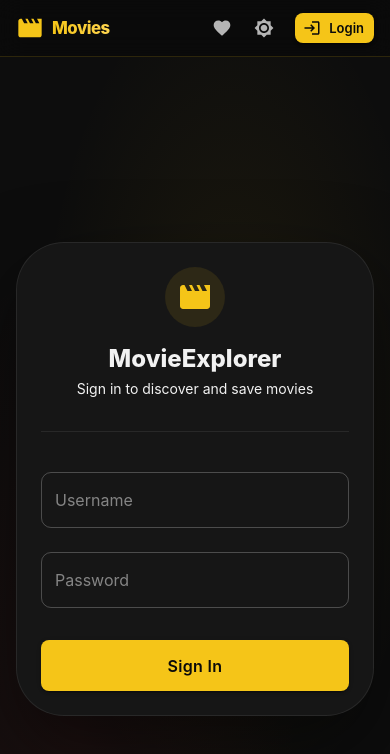
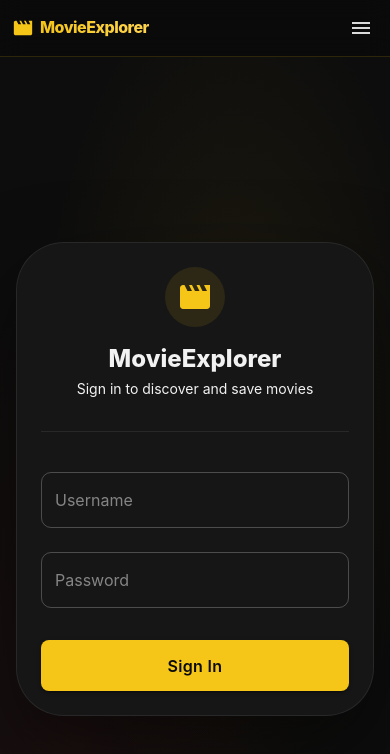
Before and after one commit to sanjanarathnyke/movie-explorer, a React (Create React App) app: page /login in a window 390 px wide. Shown: the top 754 px of the page. Built offline with nearby package versions, Linux system fonts and the light colour scheme; no server answers.

Commit message:
fix: mobile responsive navbar with hamburger drawer, fix horizontal overflow

```diff
--- a/src/components/Navbar/Navbar.js
+++ b/src/components/Navbar/Navbar.js
@@ -1,5 +1,9 @@
-import React from 'react';
-import { AppBar, Toolbar, Typography, Button, IconButton, Box, Avatar, Tooltip } from '@mui/material';
+import React, { useState } from 'react';
+import {
+  AppBar, Toolbar, Typography, Button, IconButton, Box, Avatar,
+  Tooltip, Drawer, List, ListItem, ListItemButton, ListItemIcon,
+  ListItemText, Divider,
+} from '@mui/material';
 import Brightness4Icon from '@mui/icons-material/Brightness4';
 import Brightness7Icon from '@mui/icons-material/Brightness7';
 import MovieIcon from '@mui/icons-material/Movie';
@@ -7,6 +11,8 @@ import FavoriteIcon from '@mui/icons-material/Favorite';
 import HomeIcon from '@mui/icons-material/Home';
 import LogoutIcon from '@mui/icons-material/Logout';
 import LoginIcon from '@mui/icons-material/Login';
+import MenuIcon from '@mui/icons-material/Menu';
+import CloseIcon from '@mui/icons-material/Close';
 import { Link, useNavigate, useLocation } from 'react-router-dom';
 import { useAuth } from '../../context/AuthContext';
 import { useThemeContext } from '../../context/ThemeContext';
@@ -16,6 +22,7 @@ export default function Navbar() {
   const { mode, toggleTheme } = useThemeContext();
   const navigate = useNavigate();
   const location = useLocation();
+  const [drawerOpen, setDrawerOpen] = useState(false);
 
   const isActive = (path) => location.pathname === path;
 
@@ -34,131 +41,209 @@ export default function Navbar() {
     '&:hover': { color: '#F5C518', background: 'transparent' },
   });
 
+  const handleDrawerClose = () => setDrawerOpen(false);
+
+  const handleLogout = () => {
+    logout();
+    navigate('/login');
+    handleDrawerClose();
+  };
+
+  /* ── Mobile Drawer ──────────────────────── */
+  const mobileDrawer = (
+    <Drawer
+      anchor="right"
+      open={drawerOpen}
+      onClose={handleDrawerClose}
+      PaperProps={{
+        sx: {
+          width: 260,
+          background: '#111',
+          borderLeft: '1px solid rgba(245,197,24,0.15)',
+        },
+      }}
+    >
+      {/* Drawer header */}
+      <Box sx={{ display: 'flex', alignItems: 'center', justifyContent: 'space-between', px: 2, py: 1.5 }}>
+        <Box sx={{ display: 'flex', alignItems: 'center', gap: 1 }}>
+          <MovieIcon sx={{ color: '#F5C518', fontSize: 22 }} />
+          <Typography sx={{ fontWeight: 800, fontSize: '1rem', color: '#F5C518' }}>
+            MovieExplorer
+          </Typography>
+        </Box>
+        <IconButton size="small" onClick={handleDrawerClose} sx={{ color: 'rgba(255,255,255,0.6)' }}>
+          <CloseIcon fontSize="small" />
+        </IconButton>
+      </Box>
+
+      <Divider sx={{ borderColor: 'rgba(255,255,255,0.08)' }} />
+
+      {/* User info */}
+      {user && (
+        <Box sx={{ px: 2, py: 2, display: 'flex', alignItems: 'center', gap: 1.5 }}>
+          <Avatar sx={{ width: 36, height: 36, bgcolor: '#F5C518', color: '#0a0a0a', fontWeight: 700, fontSize: '0.9rem' }}>
+            {user.username?.[0]?.toUpperCase()}
+          </Avatar>
+          <Typography sx={{ color: 'rgba(255,255,255,0.9)', fontWeight: 600, fontSize: '0.9rem' }}>
+            {user.username}
+          </Typography>
+        </Box>
+      )}
+
+      <Divider sx={{ borderColor: 'rgba(255,255,255,0.08)' }} />
+
+      {/* Nav items */}
+      <List sx={{ pt: 1 }}>
+        <ListItem disablePadding>
+          <ListItemButton
+            component={Link}
+            to="/"
+            onClick={handleDrawerClose}
+            sx={{ borderLeft: isActive('/') ? '3px solid #F5C518' : '3px solid transparent', color: isActive('/') ? '#F5C518' : 'rgba(255,255,255,0.75)' }}
+          >
+            <ListItemIcon sx={{ minWidth: 36, color: 'inherit' }}><HomeIcon fontSize="small" /></ListItemIcon>
+            <ListItemText primary="Home" primaryTypographyProps={{ fontWeight: 600, fontSize: '0.9rem' }} />
+          </ListItemButton>
+        </ListItem>
+
+        <ListItem disablePadding>
+          <ListItemButton
+            component={Link}
+            to="/favorites"
+            onClick={handleDrawerClose}
+            sx={{ borderLeft: isActive('/favorites') ? '3px solid #F5C518' : '3px solid transparent', color: isActive('/favorites') ? '#F5C518' : 'rgba(255,255,255,0.75)' }}
+          >
+            <ListItemIcon sx={{ minWidth: 36, color: 'inherit' }}><FavoriteIcon fontSize="small" /></ListItemIcon>
+            <ListItemText primary="Favorites" primaryTypographyProps={{ fontWeight: 600, fontSize: '0.9rem' }} />
+          </ListItemButton>
+        </ListItem>
+
+        <ListItem disablePadding>
+          <ListItemButton onClick={() => { toggleTheme(); handleDrawerClose(); }} sx={{ color: 'rgba(255,255,255,0.75)' }}>
+            <ListItemIcon sx={{ minWidth: 36, color: 'inherit' }}>
+              {mode === 'dark' ? <Brightness7Icon fontSize="small" /> : <Brightness4Icon fontSize="small" />}
+            </ListItemIcon>
+            <ListItemText primary={mode === 'dark' ? 'Light Mode' : 'Dark Mode'} primaryTypographyProps={{ fontWeight: 600, fontSize: '0.9rem' }} />
+          </ListItemButton>
+        </ListItem>
+      </List>
+
+      <Divider sx={{ borderColor: 'rgba(255,255,255,0.08)', mt: 'auto' }} />
+
+      {/* Logout / Login */}
+      <Box sx={{ p: 2 }}>
+        {user ? (
+          <Button
+            fullWidth
+            variant="outlined"
+            startIcon={<LogoutIcon />}
+            onClick={handleLogout}
+            sx={{ color: 'rgba(255,255,255,0.7)', borderColor: 'rgba(255,255,255,0.2)', '&:hover': { borderColor: 'error.main', color: 'error.main' } }}
+          >
+            Logout
+          </Button>
+        ) : (
+          <Button
+            fullWidth
+            variant="contained"
+            startIcon={<LoginIcon />}
+            component={Link}
+            to="/login"
+            onClick={handleDrawerClose}
+            sx={{ background: '#F5C518', color: '#0a0a0a', '&:hover': { background: '#e6b800' } }}
+          >
+            Login
+          </Button>
+        )}
+      </Box>
+    </Drawer>
+  );
+
   return (
-    <AppBar position="sticky">
-      <Toolbar sx={{ gap: 0.5, minHeight: { xs: 56, sm: 64 } }}>
+    <>
+      <AppBar position="sticky" sx={{ overflow: 'hidden' }}>
+        <Toolbar sx={{ minHeight: { xs: 56, sm: 64 }, px: { xs: 1.5, sm: 2 } }}>
+
           {/* Logo */}
           <Box
             component={Link}
             to="/"
-          sx={{
-            display: 'flex', alignItems: 'center', gap: 1,
-            textDecoration: 'none', flexGrow: 1,
-          }}
+            sx={{ display: 'flex', alignItems: 'center', gap: 0.75, textDecoration: 'none', flexGrow: 1, minWidth: 0 }}
           >
-          <MovieIcon sx={{ color: '#F5C518', fontSize: 28 }} />
+            <MovieIcon sx={{ color: '#F5C518', fontSize: { xs: 22, sm: 28 }, flexShrink: 0 }} />
             <Typography
               variant="h6"
+              noWrap
               sx={{
                 fontWeight: 800,
                 background: 'linear-gradient(90deg, #F5C518 0%, #FFD54F 100%)',
                 WebkitBackgroundClip: 'text',
                 WebkitTextFillColor: 'transparent',
                 letterSpacing: '-0.5px',
-              letterSpacing: '-0.5px',
-              fontSize: { xs: '1.05rem', sm: '1.2rem' },
-              display: { xs: 'none', sm: 'block' } // Optionally hide if we wanted, but let's keep it visible and just shrink it
+                fontSize: { xs: '1rem', sm: '1.2rem' },
               }}
             >
               MovieExplorer
             </Typography>
-          {/* Shorter title for very small screens */}
-          <Typography
-            variant="h6"
-            sx={{
-              fontWeight: 800,
-              background: 'linear-gradient(90deg, #F5C518 0%, #FFD54F 100%)',
-              WebkitBackgroundClip: 'text',
-              WebkitTextFillColor: 'transparent',
-              letterSpacing: '-0.5px',
-              fontSize: '1.05rem',
-              display: { xs: 'block', sm: 'none' }
-            }}
-          >
-            Movies
-          </Typography>
-
           </Box>
 
-        {/* Nav links */}
-        {/* Nav links (Desktop) */}
-        <Button startIcon={<HomeIcon sx={{ fontSize: 16 }} />} component={Link} to="/" sx={{ ...navBtnSx('/'), display: { xs: 'none', md: 'flex' } }}>
+          {/* ── Desktop Nav (md+) ── */}
+          <Box sx={{ display: { xs: 'none', md: 'flex' }, alignItems: 'center', gap: 0.5 }}>
+            <Button startIcon={<HomeIcon sx={{ fontSize: 16 }} />} component={Link} to="/" sx={navBtnSx('/')}>
               Home
             </Button>
-        <Button startIcon={<FavoriteIcon sx={{ fontSize: 16 }} />} component={Link} to="/favorites" sx={{ ...navBtnSx('/favorites'), display: { xs: 'none', md: 'flex' } }}>
+            <Button startIcon={<FavoriteIcon sx={{ fontSize: 16 }} />} component={Link} to="/favorites" sx={navBtnSx('/favorites')}>
               Favorites
             </Button>
 
-        {/* Nav links (Mobile) */}
-        <Tooltip title="Favorites">
-          <IconButton
-            component={Link}
-            to="/favorites"
-            size="small"
-            sx={{
-              display: { xs: 'flex', md: 'none' },
-              mx: 0.5,
-              color: isActive('/favorites') ? '#F5C518' : 'rgba(255, 255, 255, 0.7)',
-            }}
-          >
-            <FavoriteIcon fontSize="small" />
-          </IconButton>
-        </Tooltip>
-
-        {/* Theme toggle */}
             <Tooltip title={mode === 'dark' ? 'Light mode' : 'Dark mode'}>
-          <IconButton
-            onClick={toggleTheme}
-            aria-label="toggle theme"
-            size="small"
-            sx={{
-              mx: 0.5,
-              color: 'rgba(255, 255, 255, 0.7)',
-              '&:hover': { color: '#F5C518' },
-            }}
-          >
+              <IconButton onClick={toggleTheme} size="small" sx={{ mx: 0.5, color: 'rgba(255,255,255,0.7)', '&:hover': { color: '#F5C518' } }}>
                 {mode === 'dark' ? <Brightness7Icon fontSize="small" /> : <Brightness4Icon fontSize="small" />}
               </IconButton>
             </Tooltip>
 
-        {/* Auth */}
             {user ? (
               <Box sx={{ display: 'flex', alignItems: 'center', gap: 1, ml: 1 }}>
-            <Avatar
-              sx={{
-                width: 32, height: 32,
-                bgcolor: 'primary.main', color: 'primary.contrastText',
-                fontSize: '0.8rem', fontWeight: 700,
-              }}
-            >
+                <Avatar sx={{ width: 32, height: 32, bgcolor: '#F5C518', color: '#0a0a0a', fontSize: '0.8rem', fontWeight: 700 }}>
                   {user.username?.[0]?.toUpperCase()}
                 </Avatar>
-            <Typography variant="body2" sx={{ display: { xs: 'none', sm: 'block' }, color: 'rgba(255, 255, 255, 0.9)', fontSize: '0.82rem' }}>
+                <Typography variant="body2" sx={{ color: 'rgba(255,255,255,0.9)', fontSize: '0.82rem' }}>
                   {user.username}
                 </Typography>
                 <Tooltip title="Logout">
-              <IconButton
-                size="small"
-                onClick={() => { logout(); navigate('/login'); }}
-                sx={{ color: 'rgba(255, 255, 255, 0.7)', '&:hover': { color: 'error.main' } }}
-              >
+                  <IconButton size="small" onClick={() => { logout(); navigate('/login'); }} sx={{ color: 'rgba(255,255,255,0.7)', '&:hover': { color: 'error.main' } }}>
                     <LogoutIcon fontSize="small" />
                   </IconButton>
                 </Tooltip>
               </Box>
             ) : (
-          <Button
-            startIcon={<LoginIcon />}
-            variant="contained"
-            size="small"
-            component={Link}
-            to="/login"
-            sx={{ ml: 1 }}
-          >
+              <Button startIcon={<LoginIcon />} variant="contained" size="small" component={Link} to="/login" sx={{ ml: 1 }}>
                 Login
               </Button>
             )}
+          </Box>
+
+          {/* ── Mobile Nav (xs–sm): just hamburger menu ── */}
+          <Box sx={{ display: { xs: 'flex', md: 'none' }, alignItems: 'center' }}>
+            {user && (
+              <Avatar sx={{ width: 30, height: 30, bgcolor: '#F5C518', color: '#0a0a0a', fontSize: '0.75rem', fontWeight: 700, mr: 0.5 }}>
+                {user.username?.[0]?.toUpperCase()}
+              </Avatar>
+            )}
+            <IconButton
+              size="small"
+              onClick={() => setDrawerOpen(true)}
+              sx={{ color: 'rgba(255,255,255,0.85)', '&:hover': { color: '#F5C518' } }}
+              aria-label="open menu"
+            >
+              <MenuIcon />
+            </IconButton>
+          </Box>
+
         </Toolbar>
       </AppBar>
+
+      {mobileDrawer}
+    </>
   );
 }
--- a/src/index.css
+++ b/src/index.css
@@ -1,5 +1,11 @@
+html, body {
+  margin: 0;
+  padding: 0;
+  overflow-x: hidden;
+  width: 100%;
+}
+
 body {
-  margin: 0;
   font-family: -apple-system, BlinkMacSystemFont, 'Segoe UI', 'Roboto', 'Oxygen',
     'Ubuntu', 'Cantarell', 'Fira Sans', 'Droid Sans', 'Helvetica Neue',
     sans-serif;
@@ -7,6 +13,7 @@ body {
   -moz-osx-font-smoothing: grayscale;
 }
 
+
 code {
   font-family: source-code-pro, Menlo, Monaco, Consolas, 'Courier New',
     monospace;
```
Lines whose indentation alone changed are shown as unchanged.
